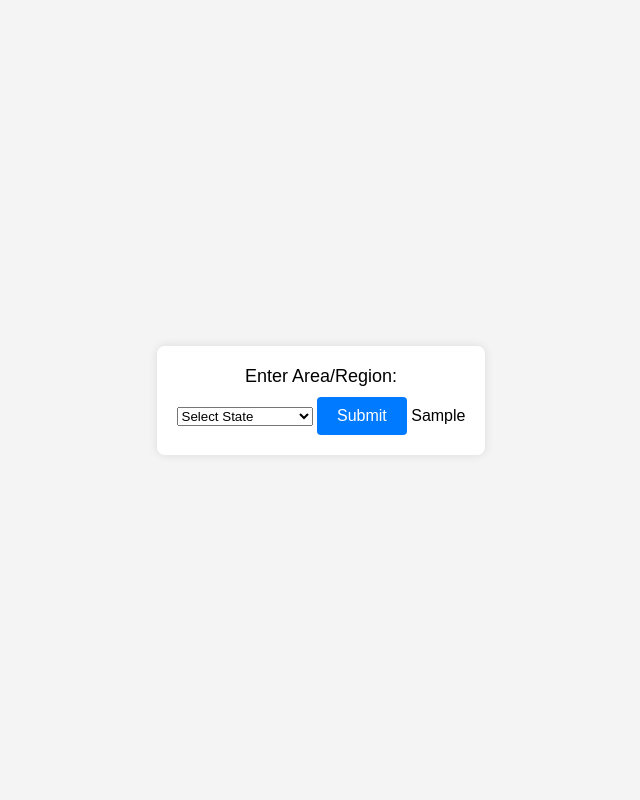
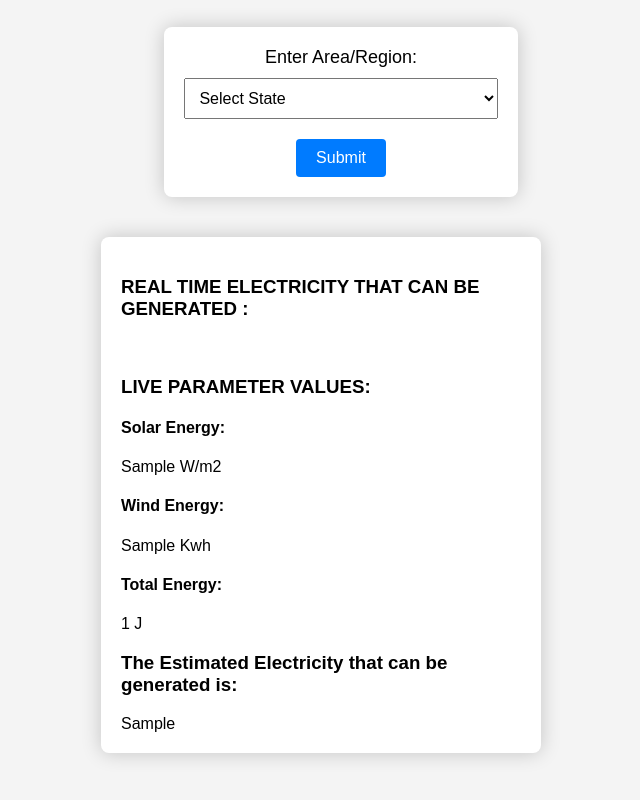
Before and after one commit to Vejaysundaram-Rajkumar/mop_hackathon, a Flask app: template templates/feature1.html in a window 1280 px wide. Shown: the whole page, without its empty margins (319-959 px from the left). Run offline with Flask 3, Linux system fonts and the light colour scheme; the template is opened without the code that fills it: most values are stand-ins (such as "Sample title", 1, 10 or a date in 2020).

Commit message:
Added card and display live data

```diff
--- a/app.py
+++ b/app.py
@@ -72,8 +72,9 @@ def process():
     area_region = request.form['area_region']
     weather_data=weather.get_weather_data(area_region)
     estimated_electricity=weather.print_weather_info(weather_data)
-    elec=str(estimated_electricity) + " kWh"
-    return render_template('feature1.html', weather_data=elec)
+    elec=str(estimated_electricity[3]) + " kWh"
+
+    return render_template('feature1.html', weather_data=elec,area=area_region,solar_energy=estimated_electricity[0],wind_energy=estimated_electricity[1],total_energy=estimated_electricity[2])
 
 if __name__ == '__main__':
     app.run(debug=True)
--- a/templates/feature1.html
+++ b/templates/feature1.html
@@ -1,5 +1,6 @@
 <!DOCTYPE html>
 <html lang="en">
+
 <head>
     <meta charset="UTF-8">
     <meta name="viewport" content="width=device-width, initial-scale=1.0">
@@ -14,10 +15,22 @@
             align-items: center;
             height: 100vh;
             background-color: #f4f4f4;
+            flex-direction: column;
         }
 
         .container {
             text-align: center;
+            margin-bottom: 20px;
+        }
+
+        .card {
+            background-color: #fff;
+            border-radius: 8px;
+            box-shadow: 0 0 20px rgba(0, 0, 0, 0.2);
+            max-width: 400px;
+            width: 100%;
+            padding: 20px;
+            margin-bottom: 20px;
         }
 
         form {
@@ -25,6 +38,7 @@
             padding: 20px;
             border-radius: 8px;
             box-shadow: 0 0 10px rgba(0, 0, 0, 0.1);
+            margin-bottom: 20px;
         }
 
         label {
@@ -33,7 +47,7 @@
             margin-bottom: 10px;
         }
 
-        input {
+        select {
             padding: 10px;
             font-size: 16px;
             width: 100%;
@@ -52,11 +66,12 @@
         }
     </style>
 </head>
+
 <body>
     <div class="container">
-            <form action="/process" method="post">
+        <form action="/process" method="post" class="card">
             <label for="area_region">Enter Area/Region:</label>
-                <select id="area_region"  name="area_region" required>
+            <select id="area_region" name="area_region" required>
                 <option value="" disabled selected>Select State</option>
                     <option value="Andhra Pradesh">Andhra Pradesh</option>
                     <option value="Arunachal Pradesh">Arunachal Pradesh</option>
@@ -88,8 +103,21 @@
                     <option value="West Bengal">West Bengal </option>
             </select>
             <button type="submit">Submit</button>
-                {{weather_data}}
         </form>
     </div>
+
+        <div class="card">
+
+            <h3>REAL TIME ELECTRICITY THAT CAN BE GENERATED :</h3>
+            <br>
+            <h3>LIVE PARAMETER VALUES:</h3>
+            <h4><strong>Solar Energy:</strong></h4>{{solar_energy}} W/m2
+            <h4><strong>Wind Energy:</strong></h4>{{wind_energy}} Kwh
+            <h4><strong>Total Energy:</strong></h4>{{ total_energy }} J
+            <h3>The Estimated Electricity that can be generated is:</h3>
+            {{weather_data}}
+
+        </div>
 </body>
+
 </html>
--- a/weather.py
+++ b/weather.py
@@ -45,15 +45,9 @@ def print_weather_info(weather_data):
 
         system_efficiency = 0.90
         electricity_generation = total_energy * system_efficiency
-
-        return electricity_generation
+        energylist=[solar_energy,wind_energy,total_energy,electricity_generation]
+        return energylist
 
 
     else:
         print("Failed to fetch weather data")
-
-
-d=get_weather_data("Tamilnadu")
-
-result=print_weather_info(d)
-print(result)
```
Lines whose indentation alone changed are shown as unchanged.
